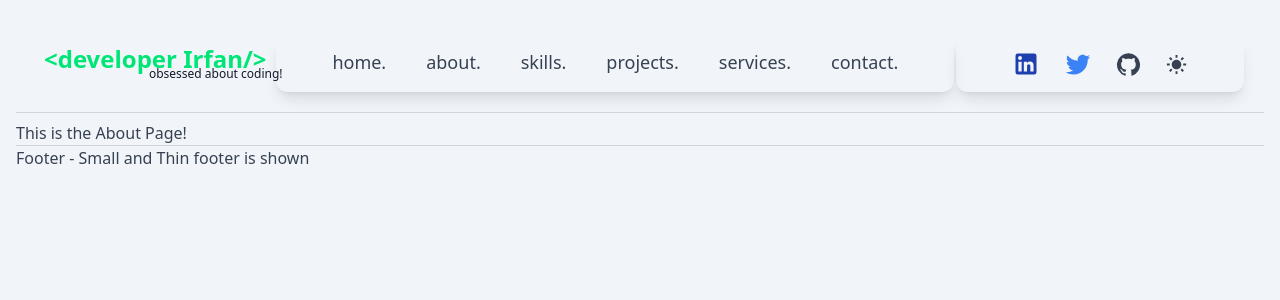
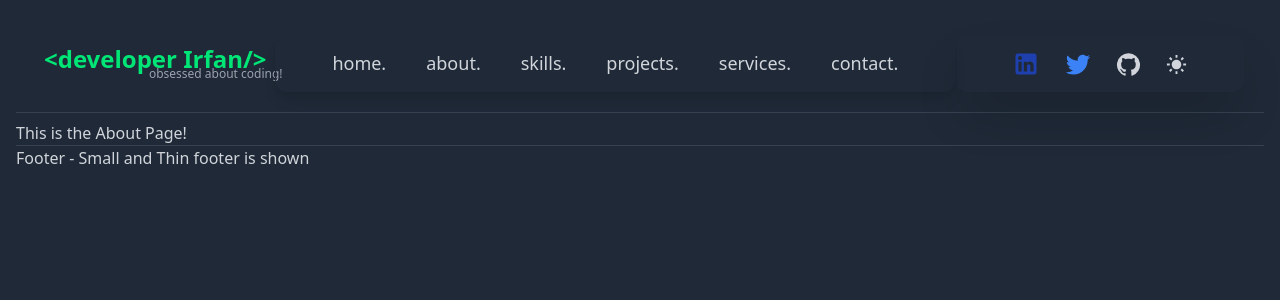
Before and after one commit to irf0/portfolio, a Next.js app: page /About in a window 1280 px wide. Shown: the top 300 px of the page. Built offline with nearby package versions, Linux system fonts and the light colour scheme.

Commit message:
theme btn fix

```diff
--- a/app/providers.js
+++ b/app/providers.js
@@ -14,5 +14,9 @@
     return <>{children}</>;
   }
 
-  return <ThemeProvider attribute="class">{children}</ThemeProvider>;
+  return (
+    <ThemeProvider attribute="class" defaultTheme="dark">
+      {children}
+    </ThemeProvider>
+  );
 }
```
